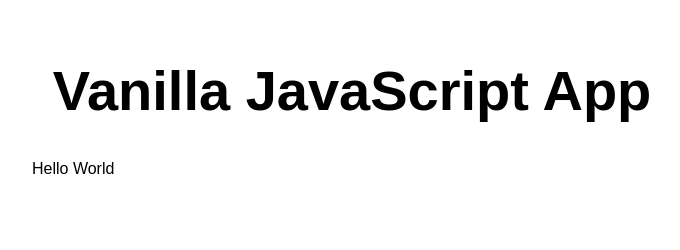
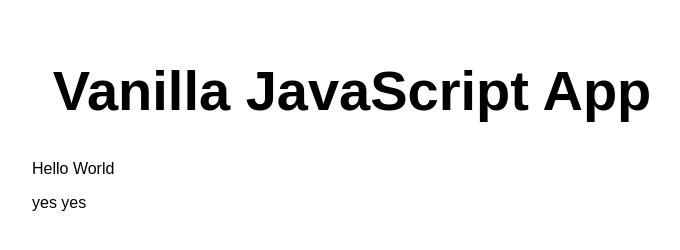
Before and after one commit to guava1124/engineering-portfolio, a website: page src/index.html in a window 1280 px wide. Shown: the whole page, without its empty margins (288-968 px from the left). Drawn offline with Linux system fonts and the light colour scheme.

Commit message:
Update index.html

```diff
--- a/src/index.html
+++ b/src/index.html
@@ -12,6 +12,7 @@
   <main>
     <h1>Vanilla JavaScript App</h1>
     <p>Hello World</p>
+    <p> yes yes</p>
   </main>
 </body>
 
```
